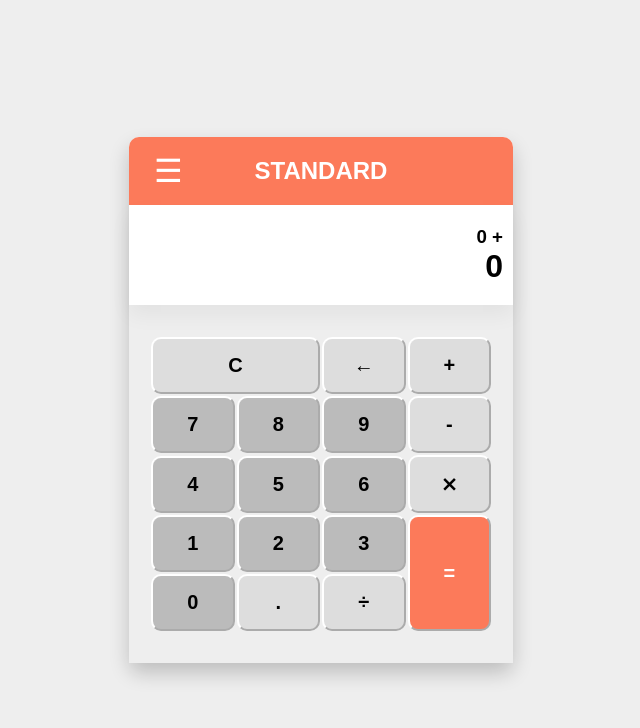
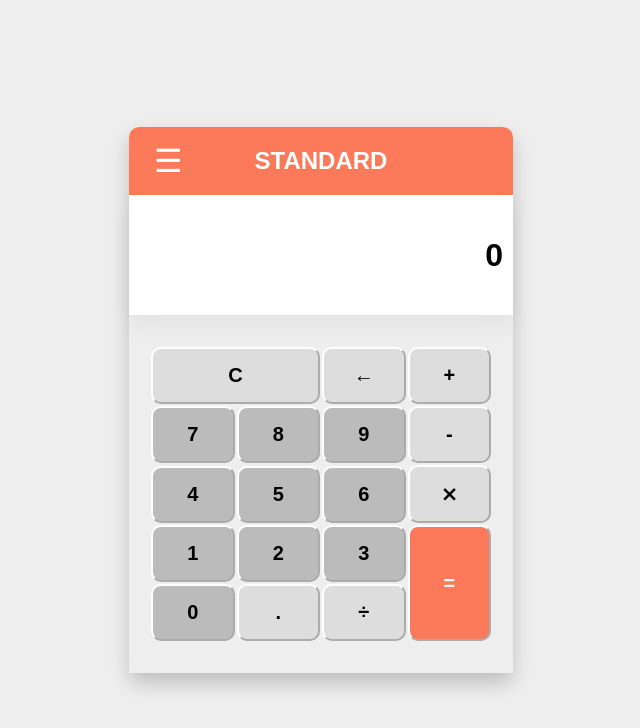
Before and after one commit to AduMano/react-calculator, a React (Create React App) app: page / in a window 1280 px wide. Shown: the top 728 px of the page, without its empty margins (319-959 px from the left). Built offline with nearby package versions, Linux system fonts and the light colour scheme.

Commit message:
Done on Standard. Will now improve the code

```diff
--- a/src/CustomHooks/useBasicCalculator.js
+++ b/src/CustomHooks/useBasicCalculator.js
@@ -1,4 +1,5 @@
 import { useState } from "react";
+import getResult from "../scripts/handleResult";
 
 function useBasicCalculator() {
   const [num1, setNum1] = useState("0");
@@ -19,21 +20,7 @@ function useBasicCalculator() {
   };
 
   const handleResult = () => {
-    switch (operator) {
-      case "+":
-        setResult(parseFloat(num1) + parseFloat(num2));
-        break;
-      case "-":
-        setResult(parseFloat(num1) - parseFloat(num2));
-        break;
-      case "*":
-        setResult(parseFloat(num1) * parseFloat(num2));
-        break;
-      case "/":
-        let result = parseFloat(num1) / parseFloat(num2);
-        setResult(isNaN(result) ? "Error" : result);
-        break;
-    }
+    setResult(getResult(operator, num1, num2));
   };
 
   return {
--- /dev/null
+++ b/src/components/StandardComponents/InputButton.js
@@ -0,0 +1,11 @@
+import React from "react";
+
+export default function InputButton({ props }) {
+  const { className, btnType, onClick, value } = props;
+
+  return (
+    <button className={className} btn-type={btnType} onClick={onClick}>
+      {value}
+    </button>
+  );
+}
--- /dev/null
+++ b/src/components/StandardComponents/InputKeys.js
@@ -0,0 +1,108 @@
+import React, { useMemo, useCallback } from "react";
+
+// Scripts
+import handleFunctionType from "../../scripts/StandardMode/handleFunctionType";
+import handleNumberType from "../../scripts/StandardMode/handleNumberType";
+import handleOperatorType from "../../scripts/StandardMode/handleOperatorType";
+
+// Components
+import InputButton from "./InputButton";
+
+export default function InputKeys({ handleState, getState }) {
+  // Handle
+  const { handleNum1, handleNum2, handleOperator } = handleState;
+  const { num1, num2, operator } = getState;
+
+  // Construct Buttons
+  const buttonConfig = useMemo(
+    () => [
+      { className: "lightGrey", btnType: "function", value: "C" },
+      { className: "lightGrey", btnType: "function", value: "←" },
+      { className: "lightGrey", btnType: "operator", value: "+" },
+      { className: "grey", btnType: "number", value: "7" },
+      { className: "grey", btnType: "number", value: "8" },
+      { className: "grey", btnType: "number", value: "9" },
+      { className: "lightGrey", btnType: "operator", value: "-" },
+      { className: "grey", btnType: "number", value: "4" },
+      { className: "grey", btnType: "number", value: "5" },
+      { className: "grey", btnType: "number", value: "6" },
+      { className: "lightGrey", btnType: "operator", value: "⨯" },
+      { className: "grey", btnType: "number", value: "1" },
+      { className: "grey", btnType: "number", value: "2" },
+      { className: "grey", btnType: "number", value: "3" },
+      { className: "orange", btnType: "function", value: "=" },
+      { className: "grey", btnType: "number", value: "0" },
+      { className: "lightGrey", btnType: "number", value: "." },
+      { className: "lightGrey", btnType: "operator", value: "÷" },
+    ],
+    []
+  );
+  const rows = useMemo(
+    () => [
+      [buttonConfig[0], buttonConfig[1], buttonConfig[2]],
+      [buttonConfig[3], buttonConfig[4], buttonConfig[5], buttonConfig[6]],
+      [buttonConfig[7], buttonConfig[8], buttonConfig[9], buttonConfig[10]],
+      [buttonConfig[11], buttonConfig[12], buttonConfig[13], buttonConfig[14]],
+      [buttonConfig[15], buttonConfig[16], buttonConfig[17]],
+    ],
+    []
+  );
+
+  // Logic
+  const handleClick = useCallback(
+    (e) => {
+      const btn = e.target;
+      const value = btn.innerText;
+      const btnType = btn.getAttribute("btn-type");
+
+      switch (btnType) {
+        case "function":
+          handleFunctionType(
+            value,
+            { num1, num2, operator },
+            { handleNum1, handleNum2, handleOperator }
+          );
+          break;
+        case "number":
+          handleNumberType(value, { num1 }, { handleNum1 });
+          break;
+        case "operator":
+          handleOperatorType(
+            value,
+            { num1, num2, operator },
+            { handleNum1, handleNum2, handleOperator }
+          );
+          break;
+      }
+    },
+    [handleNum1, handleNum2, handleOperator, num1, num2, operator]
+  );
+
+  return (
+    <table>
+      <tbody>
+        {rows.map((row, rowIndex) => (
+          <tr key={rowIndex}>
+            {row.map((btn, btnIndex) => (
+              <td
+                key={btnIndex}
+                colSpan={btnIndex == 0 && rowIndex == 0 ? 2 : 1} // The "C" or Clear Button
+                rowSpan={btnIndex == 3 && rowIndex == 3 ? 2 : 1} // The "=" or Equal Button
+                height={btnIndex == 3 && rowIndex == 3 ? "100px" : ""} // Sets the height of equal button
+              >
+                <InputButton
+                  props={{
+                    className: btn.className,
+                    btnType: btn.btnType,
+                    onClick: handleClick,
+                    value: btn.value,
+                  }}
+                />
+              </td>
+            ))}
+          </tr>
+        ))}
+      </tbody>
+    </table>
+  );
+}
--- a/src/page/StandardMode.js
+++ b/src/page/StandardMode.js
@@ -1,83 +1,39 @@
-import React from "react";
+import React, { useState } from "react";
+
+// Components
+import InputKeys from "../components/StandardComponents/InputKeys";
 
 export const StandardMode = () => {
+  // States
+  const [num1, setNum1] = useState("0");
+  const [num2, setNum2] = useState("");
+  const [operator, setOperator] = useState("");
+
+  // Handle
+  const handleNum1 = (value) => {
+    setNum1(value);
+  };
+  const handleNum2 = (value) => {
+    setNum2(value);
+  };
+  const handleOperator = (value) => {
+    setOperator(value);
+  };
+
   return (
     <div className="calcStandardMode">
       <div className="outputScreen">
-        <h3 className="subScreen">0 +</h3>
-        <h1 className="mainScreen">0</h1>
+        <h3 className="subScreen">
+          {num2} {operator}
+        </h3>
+        <h1 className="mainScreen">{num1}</h1>
       </div>
 
       <div className="inputSection">
-        <table>
-          <tbody>
-            <tr>
-              <td colSpan={2}>
-                <button className="lightGrey">C</button>
-              </td>
-              <td>
-                <button className="lightGrey">←</button>
-              </td>
-              <td>
-                <button className="lightGrey">+</button>
-              </td>
-            </tr>
-
-            <tr>
-              <td>
-                <button className="grey">7</button>
-              </td>
-              <td>
-                <button className="grey">8</button>
-              </td>
-              <td>
-                <button className="grey">9</button>
-              </td>
-              <td>
-                <button className="lightGrey">-</button>
-              </td>
-            </tr>
-            <tr>
-              <td>
-                <button className="grey">4</button>
-              </td>
-              <td>
-                <button className="grey">5</button>
-              </td>
-              <td>
-                <button className="grey">6</button>
-              </td>
-              <td>
-                <button className="lightGrey">⨯</button>
-              </td>
-            </tr>
-            <tr>
-              <td>
-                <button className="grey">1</button>
-              </td>
-              <td>
-                <button className="grey">2</button>
-              </td>
-              <td>
-                <button className="grey">3</button>
-              </td>
-              <td rowSpan={2} height="100px">
-                <button className="orange">=</button>
-              </td>
-            </tr>
-            <tr>
-              <td>
-                <button className="grey">0</button>
-              </td>
-              <td>
-                <button className="lightGrey">.</button>
-              </td>
-              <td>
-                <button className="lightGrey">÷</button>
-              </td>
-            </tr>
-          </tbody>
-        </table>
+        <InputKeys
+          handleState={{ handleNum1, handleNum2, handleOperator }}
+          getState={{ num1, num2, operator }}
+        />
       </div>
     </div>
   );
--- /dev/null
+++ b/src/scripts/StandardMode/handleFunctionType.js
@@ -0,0 +1,32 @@
+// Scripts
+import getResult from "../handleResult";
+
+const handleFunctionType = (value, getState, setState) => {
+  const { num1, num2, operator } = getState;
+  const { handleNum1, handleNum2, handleOperator } = setState;
+
+  switch (value) {
+    case "C":
+      handleNum1("0");
+      handleNum2("");
+      handleOperator("");
+      break;
+    case "←":
+      // Guard Clause
+      if (num1 == "Error") {
+        handleNum1("0");
+        return;
+      }
+      let newNum = num1.substring(0, num1.length - 1);
+
+      num1.length == 1 ? handleNum1("0") : handleNum1(newNum);
+      break;
+    case "=":
+      handleNum1(String(getResult(operator, num1, num2)));
+      handleNum2("");
+      handleOperator("");
+      break;
+  }
+};
+
+export default handleFunctionType;
--- /dev/null
+++ b/src/scripts/StandardMode/handleNumberType.js
@@ -0,0 +1,15 @@
+const handleNumberType = (value, getState, setState) => {
+  const { num1 } = getState;
+  const { handleNum1 } = setState;
+
+  // Guard Clause
+  if (value == ".") {
+    if (num1.includes(".")) return;
+  }
+
+  let result = num1 != "0" && num1 != "Error" ? num1 + value : value;
+
+  handleNum1(result);
+};
+
+export default handleNumberType;
--- /dev/null
+++ b/src/scripts/StandardMode/handleOperatorType.js
@@ -0,0 +1,31 @@
+// Scripts
+import getResult from "../handleResult";
+
+const handleOperatorType = (value, getState, setState) => {
+  const { num1, num2, operator } = getState;
+  const { handleNum1, handleNum2, handleOperator } = setState;
+
+  // Guard Clause
+  if (num1 == "Error") return;
+
+  // If theres no operator, update the operator state and shift the main operatort to sub
+  if (operator == "") {
+    handleOperator(value);
+    handleNum2(num1);
+    handleNum1("0");
+  }
+  // Else if theres already an operator, check if first operator has value, if not
+  // then just change the operator, but if there is, perform a calculation
+  else {
+    if (num1 == "0") {
+      handleOperator(value);
+      return;
+    }
+
+    handleNum1(getResult(operator, num1, num2));
+    handleNum2("");
+    handleOperator("");
+  }
+};
+
+export default handleOperatorType;
--- /dev/null
+++ b/src/scripts/handleResult.js
@@ -0,0 +1,31 @@
+const handleResult = (operator, num1, num2) => {
+  let result = 0;
+  let selectedOperator = {
+    "+": "+",
+    "-": "-",
+    "⨯": "*",
+    "÷": "/",
+    "*": "*",
+    "/": "/",
+  };
+
+  switch (selectedOperator[operator]) {
+    case "+":
+      result = parseFloat(num1) + parseFloat(num2);
+      break;
+    case "-":
+      result = parseFloat(num1) - parseFloat(num2);
+      break;
+    case "*":
+      result = parseFloat(num1) * parseFloat(num2);
+      break;
+    case "/":
+      let temp = parseFloat(num1) / parseFloat(num2);
+      result = isNaN(temp) ? "Error" : temp;
+      break;
+  }
+
+  return result;
+};
+
+export default handleResult;
--- a/src/styles/StandardMode/standardMode.css
+++ b/src/styles/StandardMode/standardMode.css
@@ -27,7 +27,7 @@
 .calcStandardMode .outputScreen {
   position: relative;
   width: 100%;
-  height: 100px;
+  height: 120px;
   padding: 10px;
 
   display: flex;
@@ -37,6 +37,7 @@
 
   box-shadow: 0 10px 20px rgba(0, 0, 0, 0.05);
   z-index: 5;
+  overflow-x: scroll;
 }
 .calcStandardMode .outputScreen input {
   text-align: right;
```
